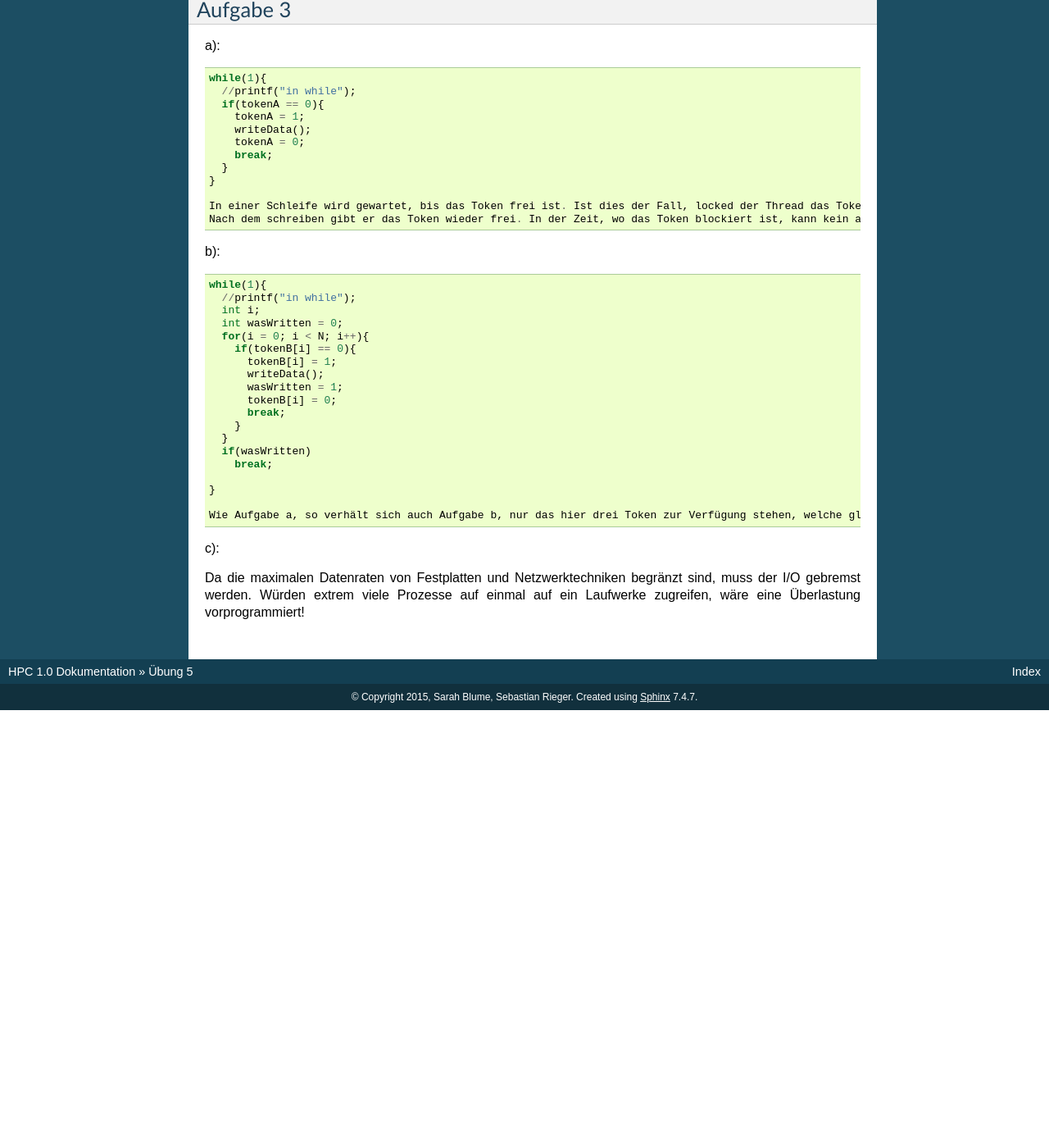
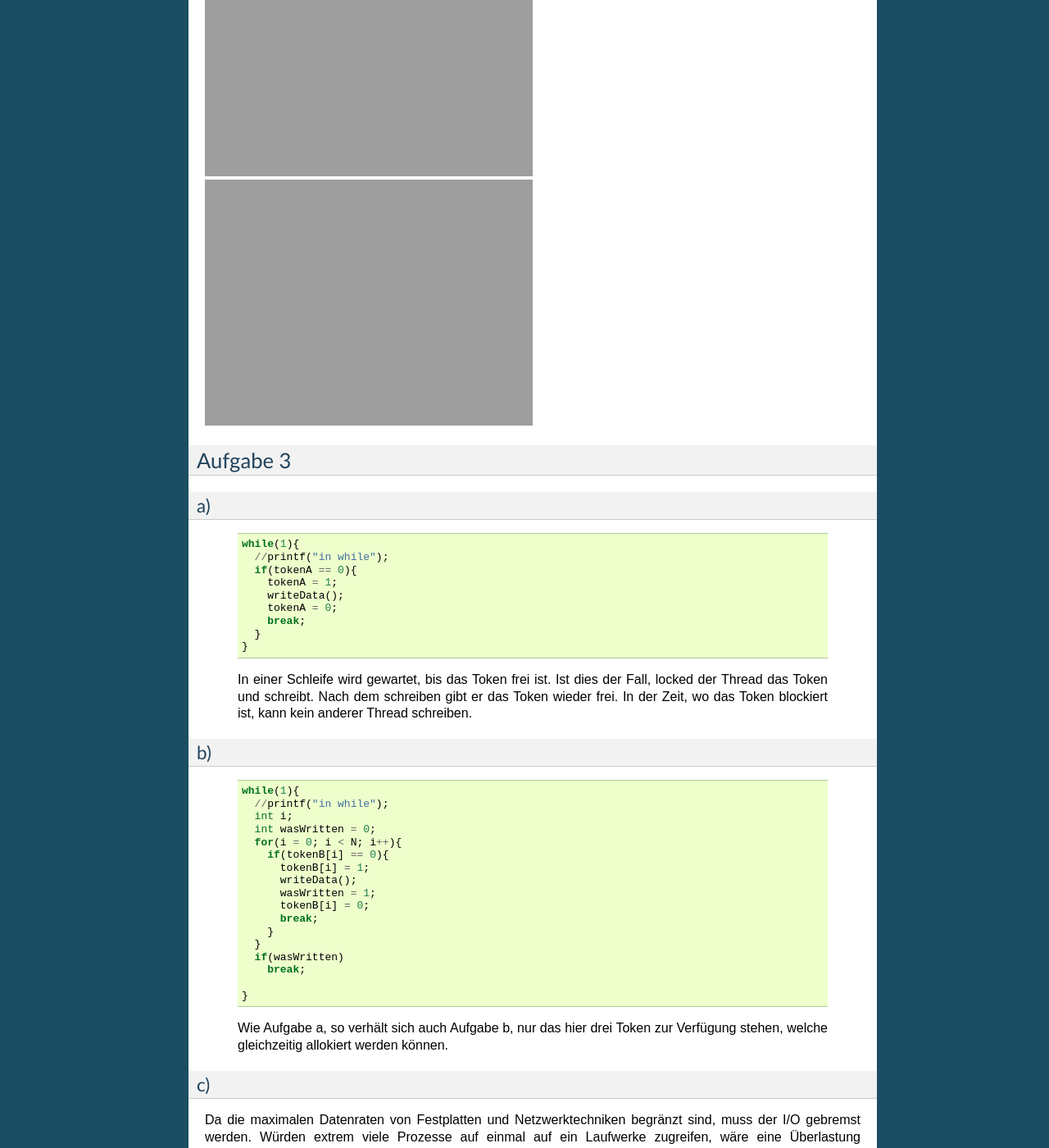
Before and after one commit to ajdf24/HPC_Uebungen, a Sphinx documentation site: the page built from OpenMP/Loesungen/source/Uebung5.rst, in a window 1280 px wide and 1400 px high, scrolled down 3184 px. Shown: the whole window at 82% size. Built offline with Sphinx 7.4.7, drawn with Linux system fonts in a browser that asks for light colours; before the commit the page ends 4050 px from its top, so only the background shows below that; some of the changed text lies outside the part shown.

Commit message:
Anpassen der Lösungspdf

```diff
--- a/OpenMP/Loesungen/source/Uebung5.rst
+++ b/OpenMP/Loesungen/source/Uebung5.rst
@@ -4,12 +4,16 @@
 
 Aufgabe 1
 =========
-a) ::
+a)
+--
+  ::
 
     cd hello-world
     make run
 
-b) ::
+b)
+--
+  ::
 
     #include <stdio.h>
     #include <stdlib.h>
@@ -29,110 +33,123 @@ b) ::
     }
 
 c)
+--
 
   Die Ausgabe ist nicht konstant, weil die Threads bei jeder Ausgabe unterschiedlich schnell sind.
 
 Aufgabe 2
 =========
-a)::
+a)
+--
 
-  static void a(double pi) {
-    double receivedPi;
-    int length = 1;
-    MPI_Status status;
-    //Ring
-    if(rank == 0){
-      MPI_Send(&pi, length, MPI_DOUBLE, rank + 1, 99, MPI_COMM_WORLD);
-      MPI_Recv(&receivedPi, 1, MPI_DOUBLE, size - 1, 99, MPI_COMM_WORLD, &status);
-      pi = (pi + receivedPi)/2;
-      printf("pi from Ring is %.9lf\n", pi);
-    }else if(rank < size - 1){
-      MPI_Recv(&receivedPi, 1, MPI_DOUBLE, rank - 1, 99, MPI_COMM_WORLD, &status);
-      pi = (pi + receivedPi)/2;
-      MPI_Send(&pi, length, MPI_DOUBLE, rank + 1, 99, MPI_COMM_WORLD);
-    }else{
-      MPI_Recv(&receivedPi, 1, MPI_DOUBLE, rank - 1, 99, MPI_COMM_WORLD, &status);
-      pi = (pi + receivedPi)/2;
-      MPI_Send(&pi, length, MPI_DOUBLE, 0, 99, MPI_COMM_WORLD);
+  ::
+
+    static void a(double pi) {
+      double receivedPi;
+      int length = 1;
+      MPI_Status status;
+      //Ring
+      if(rank == 0){
+        MPI_Send(&pi, length, MPI_DOUBLE, rank + 1, 99, MPI_COMM_WORLD);
+        MPI_Recv(&receivedPi, 1, MPI_DOUBLE, size - 1, 99, MPI_COMM_WORLD, &status);
+        pi = (pi + receivedPi)/2;
+        printf("pi from Ring is %.9lf\n", pi);
+      }else if(rank < size - 1){
+        MPI_Recv(&receivedPi, 1, MPI_DOUBLE, rank - 1, 99, MPI_COMM_WORLD, &status);
+        pi = (pi + receivedPi)/2;
+        MPI_Send(&pi, length, MPI_DOUBLE, rank + 1, 99, MPI_COMM_WORLD);
+      }else{
+        MPI_Recv(&receivedPi, 1, MPI_DOUBLE, rank - 1, 99, MPI_COMM_WORLD, &status);
+        pi = (pi + receivedPi)/2;
+        MPI_Send(&pi, length, MPI_DOUBLE, 0, 99, MPI_COMM_WORLD);
+      }
     }
-  }
 
 
   Jeder Prozess, sendet und empfängt eine Nachricht. Somit werden n Sende- und Empfangsschritte benötigt, wobei n die Anzahl der Prozesse darstellt.
 
-b)::
+b)
+--
 
-  static void b(double pi) {
-    //Nachbar austausch
-    double receivedPi;
-    int length = 1;
-    MPI_Status status;
-    if(rank == 0){
-      MPI_Send(&pi, length, MPI_DOUBLE, rank + 1, 99, MPI_COMM_WORLD);
-      MPI_Recv(&receivedPi, 1, MPI_DOUBLE, size - 1, 99, MPI_COMM_WORLD, &status);
-      pi = (pi + receivedPi)/2;
-      MPI_Send(&pi, length, MPI_DOUBLE, size -1 , 99, MPI_COMM_WORLD);
-      MPI_Recv(&receivedPi, 1, MPI_DOUBLE, rank + 1, 99, MPI_COMM_WORLD, &status);
-      pi = (pi + receivedPi)/2;
-      printf("pi from Austausch is %.9lf\n", pi);
-    }else if(rank < size - 1){
-      MPI_Recv(&receivedPi, 1, MPI_DOUBLE, rank - 1, 99, MPI_COMM_WORLD, &status);
-      pi = (pi + receivedPi)/2;
-      MPI_Send(&pi, length, MPI_DOUBLE, rank + 1, 99, MPI_COMM_WORLD);
-      MPI_Recv(&receivedPi, 1, MPI_DOUBLE, rank + 1, 99, MPI_COMM_WORLD, &status);
-      pi = (pi + receivedPi)/2;
-      MPI_Send(&pi, length, MPI_DOUBLE, rank - 1, 99, MPI_COMM_WORLD);
-    }else{
-      MPI_Recv(&receivedPi, 1, MPI_DOUBLE, rank - 1, 99, MPI_COMM_WORLD, &status);
-      pi = (pi + receivedPi)/2;
-      MPI_Send(&pi, length, MPI_DOUBLE, 0, 99, MPI_COMM_WORLD);
-      MPI_Recv(&receivedPi, 1, MPI_DOUBLE, 0, 99, MPI_COMM_WORLD, &status);
-      pi = (pi + receivedPi)/2;
-      MPI_Send(&pi, length, MPI_DOUBLE, rank - 1, 99, MPI_COMM_WORLD);
+  ::
+
+    static void b(double pi) {
+      //Nachbar austausch
+      double receivedPi;
+      int length = 1;
+      MPI_Status status;
+      if(rank == 0){
+        MPI_Send(&pi, length, MPI_DOUBLE, rank + 1, 99, MPI_COMM_WORLD);
+        MPI_Recv(&receivedPi, 1, MPI_DOUBLE, size - 1, 99, MPI_COMM_WORLD, &status);
+        pi = (pi + receivedPi)/2;
+        MPI_Send(&pi, length, MPI_DOUBLE, size -1 , 99, MPI_COMM_WORLD);
+        MPI_Recv(&receivedPi, 1, MPI_DOUBLE, rank + 1, 99, MPI_COMM_WORLD, &status);
+        pi = (pi + receivedPi)/2;
+        printf("pi from Austausch is %.9lf\n", pi);
+      }else if(rank < size - 1){
+        MPI_Recv(&receivedPi, 1, MPI_DOUBLE, rank - 1, 99, MPI_COMM_WORLD, &status);
+        pi = (pi + receivedPi)/2;
+        MPI_Send(&pi, length, MPI_DOUBLE, rank + 1, 99, MPI_COMM_WORLD);
+        MPI_Recv(&receivedPi, 1, MPI_DOUBLE, rank + 1, 99, MPI_COMM_WORLD, &status);
+        pi = (pi + receivedPi)/2;
+        MPI_Send(&pi, length, MPI_DOUBLE, rank - 1, 99, MPI_COMM_WORLD);
+      }else{
+        MPI_Recv(&receivedPi, 1, MPI_DOUBLE, rank - 1, 99, MPI_COMM_WORLD, &status);
+        pi = (pi + receivedPi)/2;
+        MPI_Send(&pi, length, MPI_DOUBLE, 0, 99, MPI_COMM_WORLD);
+        MPI_Recv(&receivedPi, 1, MPI_DOUBLE, 0, 99, MPI_COMM_WORLD, &status);
+        pi = (pi + receivedPi)/2;
+        MPI_Send(&pi, length, MPI_DOUBLE, rank - 1, 99, MPI_COMM_WORLD);
+      }
+
     }
-
-  }
 
   Jeder Prozess, sendet und empfängt zwei Nachrichten. Somit werden n*2 Sende- und Empfangsschritte benötigt, wobei n die Anzahl der Prozesse darstellt.
 
-c)::
+c)
+--
 
+  ::
 
-  double sumPi;
-  double avageragePi;
-  int length = 1;
-  int root = 0;
+    double sumPi;
+    double avageragePi;
+    int length = 1;
+    int root = 0;
 
-  MPI_Reduce(&pi, &sumPi, length, MPI_DOUBLE, MPI_SUM, root, MPI_COMM_WORLD );
+    MPI_Reduce(&pi, &sumPi, length, MPI_DOUBLE, MPI_SUM, root, MPI_COMM_WORLD );
 
-  if (rank == root){
-    avageragePi = sumPi/size;
-    printf("pi from Reduce&BroadCast is %.9lf\n", avageragePi);
+    if (rank == root){
+      avageragePi = sumPi/size;
+      printf("pi from Reduce&BroadCast is %.9lf\n", avageragePi);
 
-    MPI_Bcast(&avageragePi, 1, MPI_DOUBLE, root, MPI_COMM_WORLD);
-  } else {
-    MPI_Bcast(&avageragePi, 1, MPI_DOUBLE, root, MPI_COMM_WORLD);
-  }
+      MPI_Bcast(&avageragePi, 1, MPI_DOUBLE, root, MPI_COMM_WORLD);
+    } else {
+      MPI_Bcast(&avageragePi, 1, MPI_DOUBLE, root, MPI_COMM_WORLD);
+    }
 
   Aufgabe gelöst über MPI Reduce.
 
-d)::
+d)
+--
 
-  double sumPi;
-  double avageragePi;
-  int length = 1;
-  int root = 0;
+  ::
 
-  MPI_Allreduce(&pi, &sumPi, length, MPI_DOUBLE, MPI_SUM, MPI_COMM_WORLD );
+    double sumPi;
+    double avageragePi;
+    int length = 1;
+    int root = 0;
 
-  avageragePi = sumPi/size;
-  if (rank == root){
-    printf("pi from Allreduce is %.9lf\n", avageragePi);
-  }
+    MPI_Allreduce(&pi, &sumPi, length, MPI_DOUBLE, MPI_SUM, MPI_COMM_WORLD );
+
+    avageragePi = sumPi/size;
+    if (rank == root){
+      printf("pi from Allreduce is %.9lf\n", avageragePi);
+    }
 
   Aufgabe gelößt über MPI ReduceAll.
 
-e+f)::
+e+f)
+----
 
 .. image:: ../../source/bilder/Aufgabe2_e+f_Austausch.jpg
 
@@ -144,46 +161,52 @@ e+f)::
 
 Aufgabe 3
 =========
-a)::
+a)
+--
 
-  while(1){
-    //printf("in while");
-    if(tokenA == 0){
-      tokenA = 1;
-      writeData();
-      tokenA = 0;
-      break;
+  ::
+
+    while(1){
+      //printf("in while");
+      if(tokenA == 0){
+        tokenA = 1;
+        writeData();
+        tokenA = 0;
+        break;
+      }
     }
-  }
 
   In einer Schleife wird gewartet, bis das Token frei ist. Ist dies der Fall, locked der Thread das Token und schreibt.
   Nach dem schreiben gibt er das Token wieder frei. In der Zeit, wo das Token blockiert ist, kann kein anderer Thread schreiben.
 
 
-b)::
+b)
+--
 
+  ::
 
-  while(1){
-    //printf("in while");
-    int i;
-    int wasWritten = 0;
-    for(i = 0; i < N; i++){
-      if(tokenB[i] == 0){
-        tokenB[i] = 1;
-        writeData();
-        wasWritten = 1;
-        tokenB[i] = 0;
+    while(1){
+      //printf("in while");
+      int i;
+      int wasWritten = 0;
+      for(i = 0; i < N; i++){
+        if(tokenB[i] == 0){
+          tokenB[i] = 1;
+          writeData();
+          wasWritten = 1;
+          tokenB[i] = 0;
+          break;
+        }
+      }
+      if(wasWritten)
         break;
-      }
+
     }
-    if(wasWritten)
-      break;
-
-  }
 
   Wie Aufgabe a, so verhält sich auch Aufgabe b, nur das hier drei Token zur Verfügung stehen, welche gleichzeitig allokiert werden können.
 
-c)::
+c)
+--
 
 Da die maximalen Datenraten von Festplatten und Netzwerktechniken begränzt sind, muss der I/O gebremst werden.
 Würden extrem viele Prozesse auf einmal auf ein Laufwerke zugreifen, wäre eine Überlastung vorprogrammiert!
--- a/OpenMP/Loesungen/source/Uebung7.rst
+++ b/OpenMP/Loesungen/source/Uebung7.rst
@@ -1,5 +1,5 @@
 =======
-Übung 5
+Übung 7
 =======
 
 Aufgabe 1
--- a/OpenMP/Loesungen/source/index.rst
+++ b/OpenMP/Loesungen/source/index.rst
@@ -5,3 +5,6 @@
   Uebung2
   Uebung3
   Uebung4
+  Uebung5
+  Uebung6
+  Uebung7
```
Also changed, not shown: OpenMP/Loesungen/source/Uebung6.rst (added, +60 -0 lines), 1 other file.
